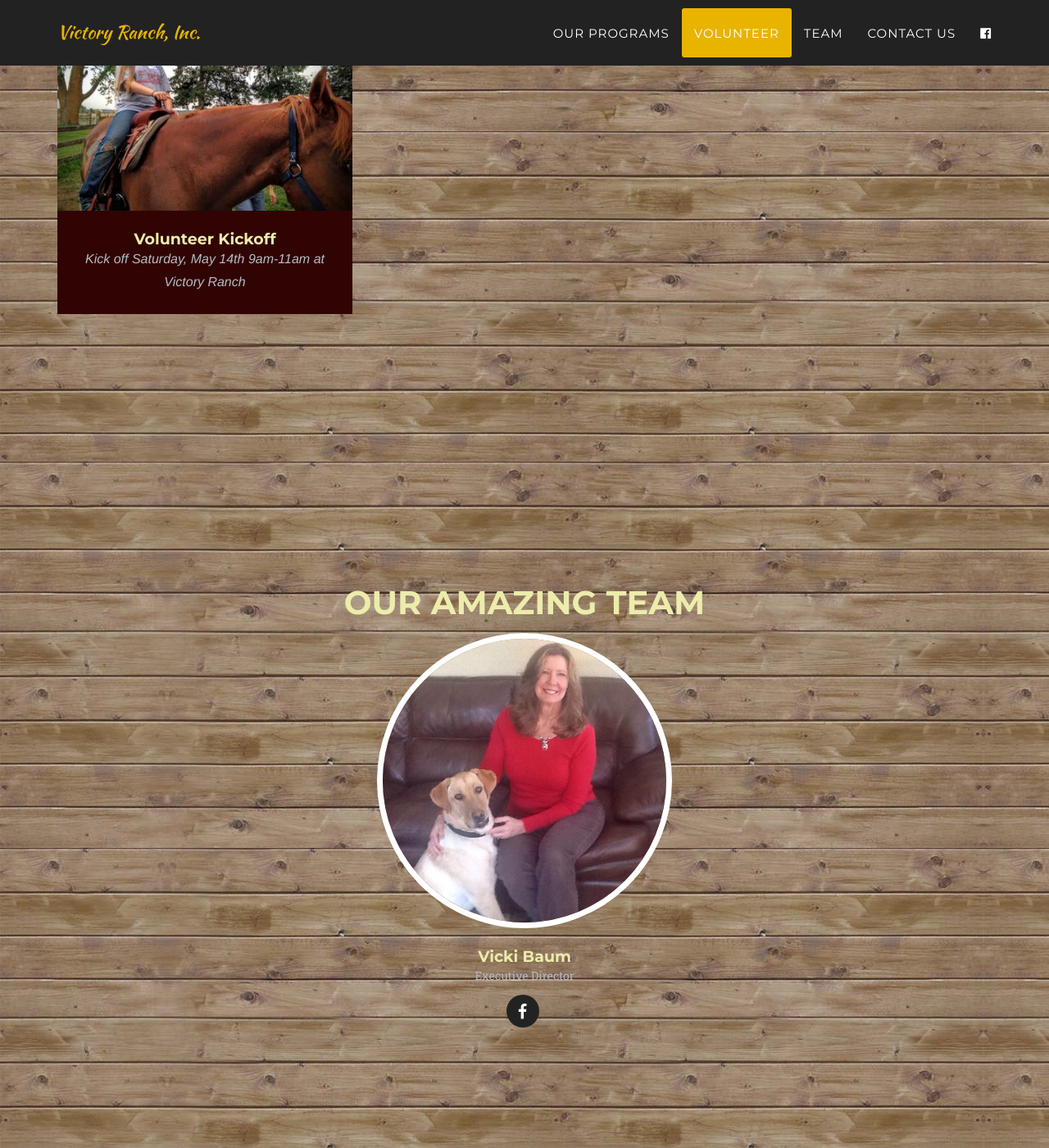
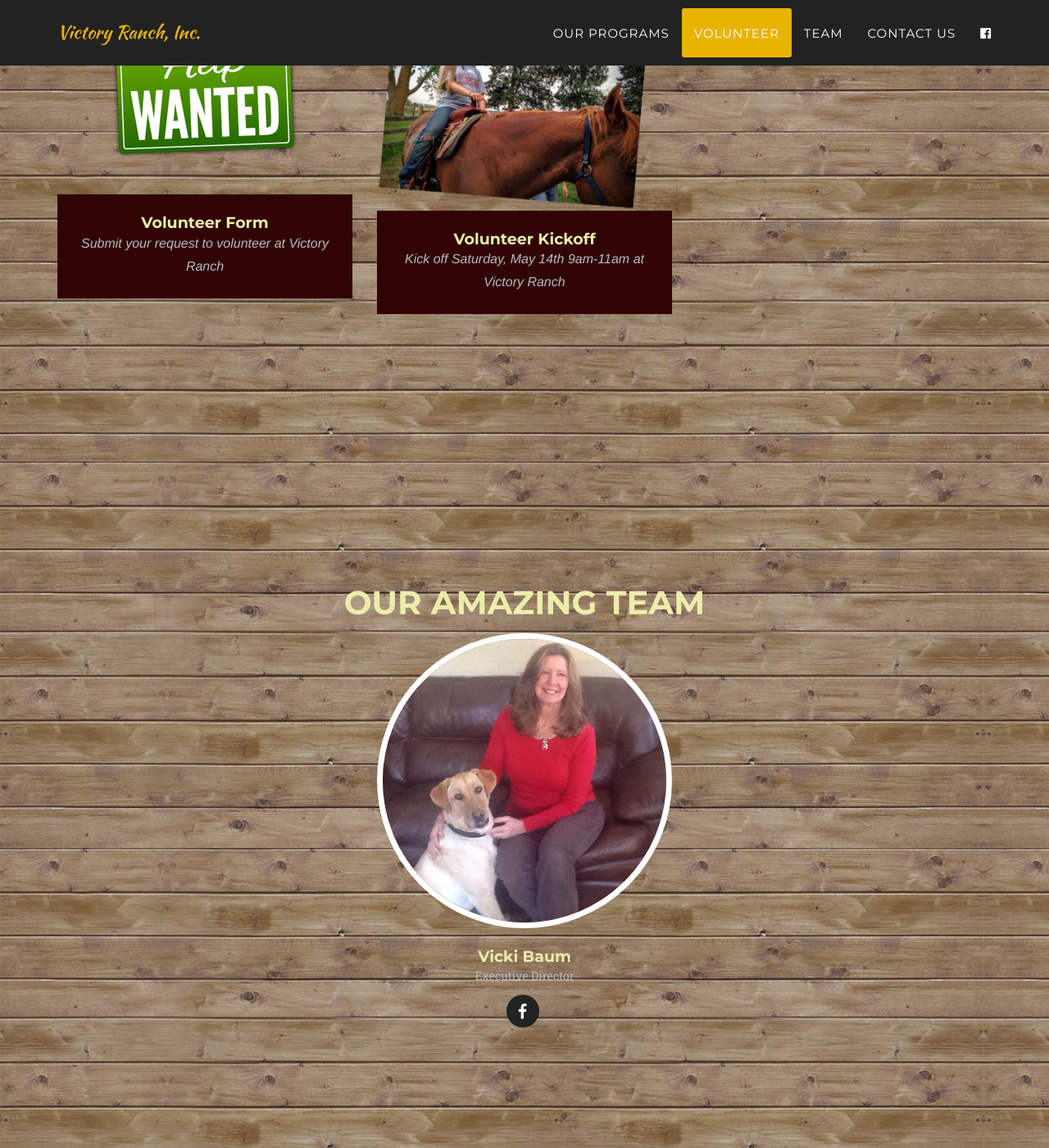
Before and after one commit to TirelessWake/victoryranchiowa, a Jekyll site: the page built from index.html, in a window 1280 px wide and 1400 px high, scrolled down 3957 px. Shown: the whole window at 82% size. Built offline with Jekyll 4.4.1, drawn with Linux system fonts in a browser that asks for light colours; some web fonts are replaced; some of the changed text lies outside the part shown.

Commit message:
added new volunteer stuffs and fixed up the contact section

```diff
--- a/_includes/contact.html
+++ b/_includes/contact.html
@@ -1,9 +1,16 @@
 <section id="contact">
         <div class="container">
 
+          <div class="row">
+              <div class="col-lg-12 text-center">
+                  <h2 class="section-heading">Contact Us</h2>
+                  <!-- <h3 class="section-subheading text-muted">Lorem ipsum dolor sit amet consectetur.</h3> -->
+              </div>
+          </div>
+
             <div class="row">
                 <div class=" col-lg-12 text-center">
-                   <br> <br><h2 class="section-heading text-muted">Phone</h2><br>
+                   <br> <br><h3 class="section-heading text-muted">Phone</h3><br>
                     </h3></div>
             </div>
             <div class= "text-center">
@@ -13,7 +20,8 @@
 
             <div class="row">
                 <div class="col-lg-12 text-center">
-                    <h2 class="section-heading">Contact Us</h2>
+                    <h3 class="section-heading">Email</h3>
+                  </br>
                     <!-- <h3 class="section-subheading text-muted">Lorem ipsum dolor sit amet consectetur.</h3> -->
                 </div>
             </div>
--- a/_includes/modals.html
+++ b/_includes/modals.html
@@ -18,15 +18,15 @@
                             <p>{{ post.description }}</p>
                             <ul class="list-inline item-details">
                                 <li>Where:
-                                    <strong><a href="http://startbootstrap.com">{{ post.client }}</a>
+                                    <strong><a href="http://victoryranchiowa.org">{{ post.client }}</a>
                                     </strong>
                                 </li>
                                 <li>Date:
-                                    <strong><a href="http://startbootstrap.com">{{ post.project-date }}</a>
+                                    <strong><a href="http://victoryranchiowa.org">{{ post.project-date }}</a>
                                     </strong>
                                 </li>
                                 <!-- <li>Service:
-                                    <strong><a href="http://startbootstrap.com">{{ post.category }}</a>
+                                    <strong><a href="http://victoryranchiowa.org">{{ post.category }}</a>
                                     </strong>
                                 </li> -->
                             </ul>
--- a/_posts/2016-05-10-Volunteer-Kickoff.markdown
+++ b/_posts/2016-05-10-Volunteer-Kickoff.markdown
@@ -4,8 +4,8 @@ subtitle: Kick off Saturday, May 14th 9am-11am at Victory Ranch
 layout: default
 modal-id: 1
 date: 2016-05-10
-img: ../ranch/volunteer.jpg
-thumbnail: ../ranch/volunteer.jpg
+img: ../ranch/volunteer.png
+thumbnail: ../ranch/volunteer.png
 alt: image-alt
 project-date: May 14, 2016
 client: Victory Ranch Iowa
```
Also changed, not shown: _posts/2016-05-11-volunteer-form.markdown (added, +16 -0 lines), img/ranch/volunteer copy.jpg (renamed from img/ranch/volunteer.jpg), img/ranch/volunteer.png (added), img/ranch/volunteer/33716598-Colorful-Volunteer-Cube-Box-And-Colorful-Adult-Raised-Hands-With-Children-Hand-Inside-For-Volunteer--Stock-Photo.jpg (added), img/ranch/volunteer/HelpWanted.jpg (added), img/ranch/volunteer/bigstock-Hands-with-hearts-Silhouette-82723076-e1439813583406.jpg (added), img/ranch/volunteer/hands-reaching-up-edit-587x417.jpg (added), img/ranch/volunteer/help-wanted-2.png (added), img/ranch/volunteer/images.png (added), img/ranch/volunteer/raised-hands_volunteer.jpg (added), img/ranch/volunteer/volunteer-hands-350x200.gif (added).
